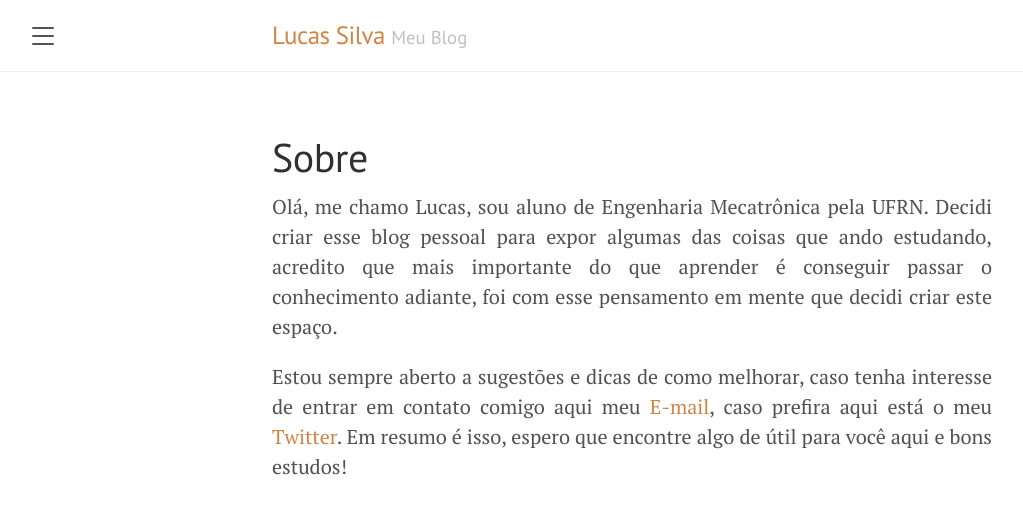
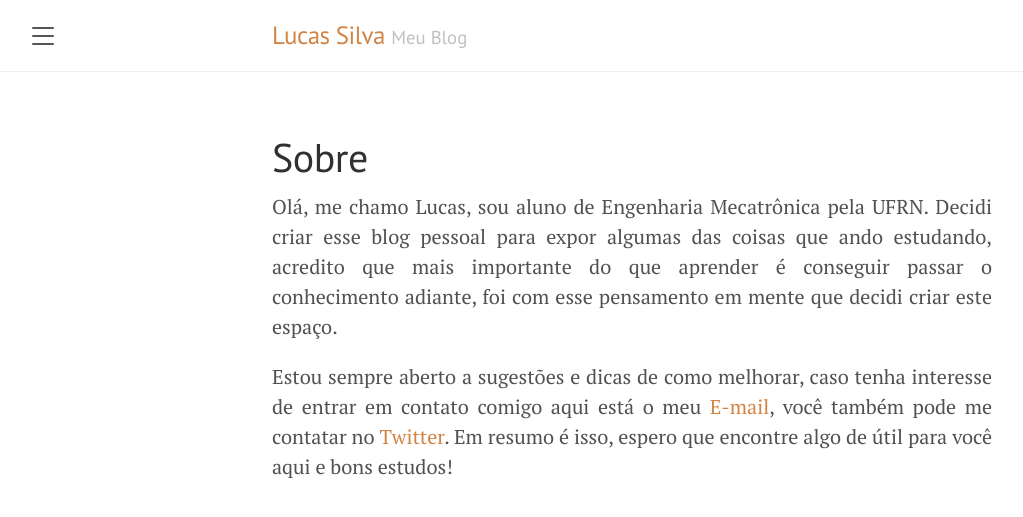
Before and after one commit to lucasamds/lucasamds.github.io, a Jekyll site: the page built from about.md, in a window 1280 px wide. Shown: the top 517 px of the page, without its empty margins (8-1031 px from the left). Built offline with Jekyll 4.4.1, drawn with Linux system fonts in a browser that asks for light colours.

Commit message:
Update about.md

```diff
--- a/about.md
+++ b/about.md
@@ -5,4 +5,4 @@ title: Sobre
 
 Olá, me chamo Lucas, sou aluno de Engenharia Mecatrônica pela UFRN. Decidi criar esse blog pessoal para expor algumas das coisas que ando estudando, acredito que mais importante do que aprender é conseguir passar o conhecimento adiante, foi com esse pensamento em mente que decidi criar este espaço.
 
-Estou sempre aberto a sugestões e dicas de como melhorar, caso tenha interesse de entrar em contato comigo aqui meu <a href="mailto:lucsamds@gmail.com">E-mail</a>, caso prefira aqui está o meu <a href="https://twitter.com/lucsams" target="_blank">Twitter</a>. Em resumo é isso, espero que encontre algo de útil para você aqui e bons estudos!
+Estou sempre aberto a sugestões e dicas de como melhorar, caso tenha interesse de entrar em contato comigo aqui está o meu <a href="mailto:lucsamds@gmail.com">E-mail</a>, você também pode me contatar no <a href="https://twitter.com/lucsams" target="_blank">Twitter</a>. Em resumo é isso, espero que encontre algo de útil para você aqui e bons estudos!
```
